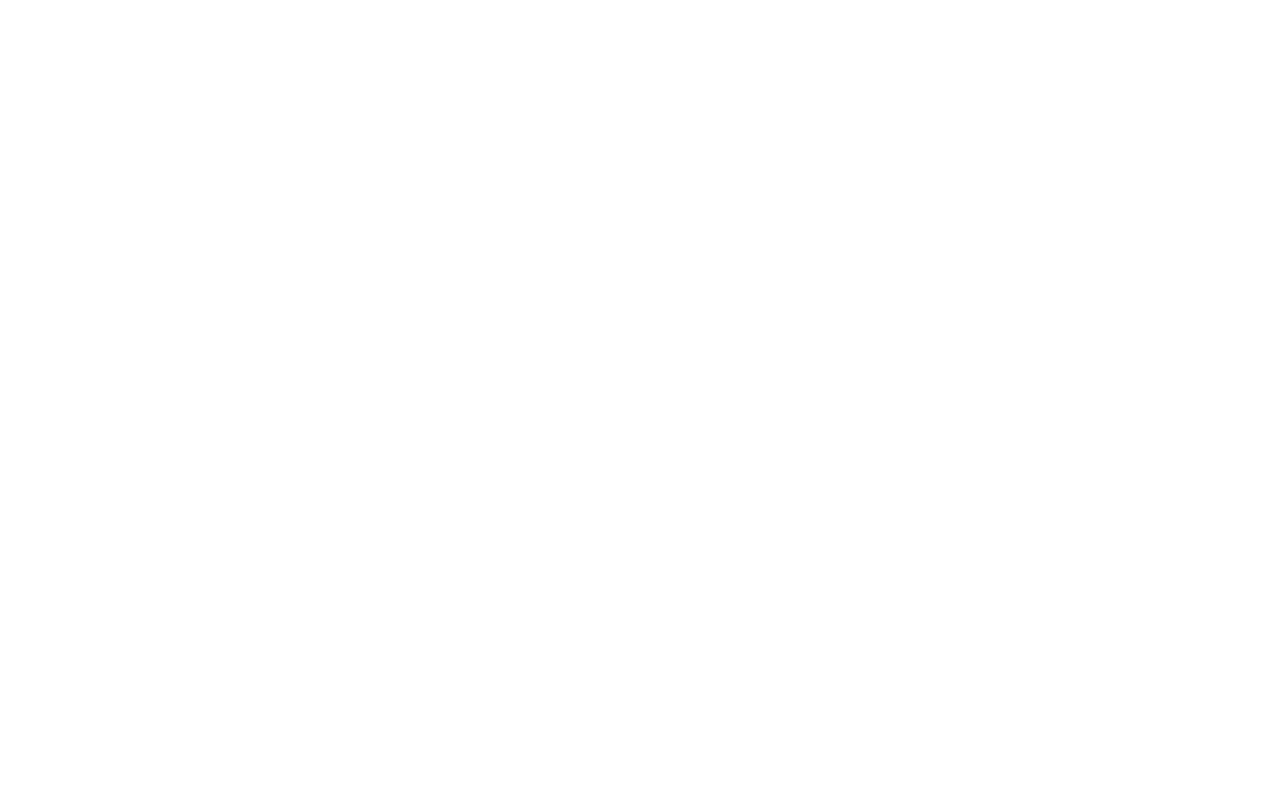
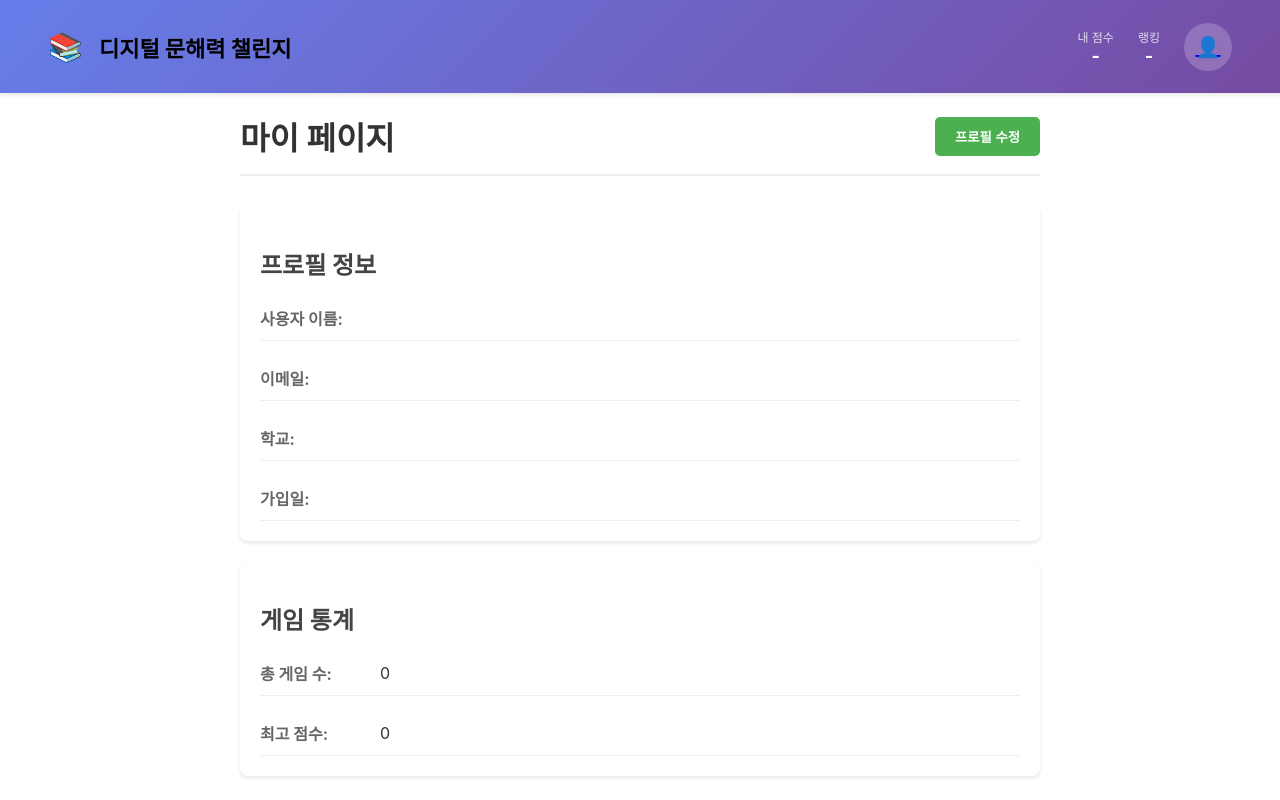
Before and after one commit to yejin0117/Rise_DLSY, a React (Create React App) app: page /#/mypage in a window 1280 px wide. Before the commit this address had no page. Shown: the top 800 px of the page. Built offline with nearby package versions, Linux system fonts and the light colour scheme; the HTML template or start-up script is replaced by a standard one.

Commit message:
Add MyPage component and implement login functionality with dummy data

```diff
--- a/src/App.js
+++ b/src/App.js
@@ -1,14 +1,24 @@
-import React, { useState } from 'react';
+import React, { useState, useEffect } from 'react';
 import { HashRouter as Router, Routes, Route } from 'react-router-dom';
 import Main from './js/Main';
 import Login from './js/Login';
 import SignUp from './js/SignUp';
 import Ranking from './js/Ranking';
+import MyPage from './js/MyPage';
 
 function App() {
   const [isLoggedIn, setIsLoggedIn] = useState(false);
 
-  const handleLoginSuccess = () => setIsLoggedIn(true);
+  useEffect(() => {
+    // 페이지 로드 시 로그인 상태 확인
+    const loggedIn = localStorage.getItem('isLoggedIn') === 'true';
+    setIsLoggedIn(loggedIn);
+  }, []);
+
+  const handleLoginSuccess = () => {
+    setIsLoggedIn(true);
+    localStorage.setItem('isLoggedIn', 'true');
+  };
 
   const t = {
     title: '로그인',
@@ -21,10 +31,11 @@ function App() {
   return (
     <Router>
       <Routes>
-        <Route path="/" element={<Main />} />
+        <Route path="/" element={<Main isLoggedIn={isLoggedIn} />} />
         <Route path="/login" element={<Login t={t} onLoginSuccess={handleLoginSuccess} />} />
         <Route path="/signup" element={<SignUp />} />
         <Route path="/ranking" element={<Ranking />} />
+        <Route path="/mypage" element={<MyPage />} />
       </Routes>
     </Router>
   );
--- a/src/css/Header.css
+++ b/src/css/Header.css
@@ -87,13 +87,16 @@
   width: 48px;
   height: 48px;
   background: rgba(255, 255, 255, 0.2);
-  border-radius: 50%;
+  border-radius: 100%;
   display: flex;
   align-items: center;
   justify-content: center;
   font-size: 20px;
 }
 
+.login-status{
+  background: rgba(255, 255, 255)
+}
 /* 반응형 디자인을 위한 미디어 쿼리 */
 @media (max-width: 1024px) {
   .container {
@@ -112,3 +115,8 @@
     padding: 0 12px;
   }
 }
+.profile-section-header {
+  display: flex;
+  align-items: center;
+  gap: 10px;
+}
--- a/src/css/Login.css
+++ b/src/css/Login.css
@@ -133,3 +133,9 @@ html {
         width: calc(100% - 2rem);
     }
 }
+.error-message {
+    color: #ff0000;
+    font-size: 14px;
+    margin-bottom: 10px;
+    text-align: center;
+}
--- /dev/null
+++ b/src/css/MyPage.css
@@ -0,0 +1,151 @@
+.mypage-container {
+    max-width: 800px;
+    margin: 0 auto;
+    padding: 20px;
+}
+
+.mypage-header {
+    display: flex;
+    justify-content: space-between;
+    align-items: center;
+    margin-bottom: 30px;
+    padding-bottom: 15px;
+    border-bottom: 2px solid #eee;
+}
+
+.mypage-header h1 {
+    margin: 0;
+    color: #333;
+}
+
+.header-buttons {
+    display: flex;
+    gap: 10px;
+}
+
+.profile-section,
+.stats-section {
+    background-color: #fff;
+    border-radius: 8px;
+    padding: 20px;
+    margin-bottom: 20px;
+    box-shadow: 0 2px 4px rgba(0, 0, 0, 0.1);
+}
+
+.profile-section h2,
+.stats-section h2 {
+    color: #444;
+    margin-bottom: 15px;
+    font-size: 1.5em;
+}
+
+.profile-info,
+.stats-info {
+    display: flex;
+    flex-direction: column;
+    gap: 15px;
+}
+
+.info-item,
+.stat-item {
+    display: flex;
+    align-items: center;
+    padding: 10px 0;
+    border-bottom: 1px solid #eee;
+}
+
+.info-item label,
+.stat-item label {
+    width: 120px;
+    font-weight: bold;
+    color: #666;
+}
+
+.info-item span,
+.stat-item span {
+    color: #333;
+}
+
+.actions-section {
+    display: flex;
+    justify-content: center;
+    margin-top: 30px;
+    gap: 20px;
+}
+
+.edit-profile-btn,
+.change-password-btn,
+.logout-btn {
+    padding: 10px 20px;
+    border: none;
+    border-radius: 5px;
+    cursor: pointer;
+    font-weight: bold;
+    transition: background-color 0.3s;
+}
+
+.edit-profile-btn {
+    background-color: #4CAF50;
+    color: white;
+}
+
+.edit-profile-btn:hover {
+    background-color: #45a049;
+}
+
+.change-password-btn {
+    background-color: #2196F3;
+    color: white;
+}
+
+.change-password-btn:hover {
+    background-color: #1976D2;
+}
+
+.logout-btn {
+    background-color: #ff4444;
+    color: white;
+}
+
+.logout-btn:hover {
+    background-color: #cc0000;
+}
+
+@media (max-width: 600px) {
+    .mypage-container {
+        padding: 10px;
+    }
+
+    .mypage-header {
+        flex-direction: column;
+        text-align: center;
+    }
+
+    .header-buttons {
+        width: 100%;
+        flex-direction: column;
+    }
+
+    .info-item,
+    .stat-item {
+        flex-direction: column;
+        align-items: flex-start;
+        gap: 5px;
+    }
+
+    .info-item label,
+    .stat-item label {
+        width: 100%;
+    }
+
+    .actions-section {
+        flex-direction: column;
+    }
+
+    .edit-profile-btn,
+    .change-password-btn,
+    .logout-btn {
+        width: 100%;
+        margin-bottom: 10px;
+    }
+}
--- a/src/js/Login.js
+++ b/src/js/Login.js
@@ -5,11 +5,36 @@ import Footer from './footer';
 import { FaEye, FaEyeSlash, FaTimes } from 'react-icons/fa';
 import { useNavigate } from 'react-router-dom';
 
+// 더미 사용자 데이터
+const DUMMY_USERS = [
+  {
+    id: 'test1',
+    password: 'test123',
+    username: '테스트유저1',
+    email: 'test1@example.com',
+    school:'안양고등학교',
+    joinDate: '2024-07-01',
+    totalGames: 15,
+    bestScore: 95
+  },
+  {
+    id: 'admin',
+    password: 'admin123',
+    username: '관리자',
+    email: 'admin@example.com',
+    school:'안양고등학교',
+    joinDate: '2024-06-01',
+    totalGames: 30,
+    bestScore: 100
+  }
+];
+
 function Login({ t, onLoginSuccess }) {
   const navigate = useNavigate();
   const [Id, setId] = useState('');
   const [password, setPassword] = useState('');
   const [showPassword, setShowPassword] = useState(false);
+  const [errorMessage, setErrorMessage] = useState('');
   const loginBoxRef = useRef(null);
   const [scrollPosition, setScrollPosition] = useState(0);
 
@@ -19,30 +44,39 @@ function Login({ t, onLoginSuccess }) {
         const scrollY = window.scrollY;
         const maxScroll = document.documentElement.scrollHeight - window.innerHeight;
         const scrollPercentage = scrollY / maxScroll;
-
-        // Calculate oscillation with reduced amplitude (20px)
         const oscillation = Math.sin(scrollPercentage * Math.PI * 2) * 20;
-
         setScrollPosition(oscillation);
       }
     };
 
     window.addEventListener('scroll', handleScroll);
-    handleScroll(); // Initial position
+    handleScroll();
 
     return () => window.removeEventListener('scroll', handleScroll);
   }, []);
 
   const handleLogin = (e) => {
     e.preventDefault();
+    setErrorMessage('');
+
     if (!Id || !password) {
-      alert('모든 필드를 입력해주세요.');
+      setErrorMessage('아이디와 비밀번호를 모두 입력해주세요.');
       return;
     }
 
-    // 로그인 처리 후 콜백 호출
-    console.log('로그인 성공');
-    onLoginSuccess(); // App에 알림
+    // 더미 데이터에서 사용자 확인
+    const user = DUMMY_USERS.find(user => user.id === Id && user.password === password);
+
+    if (user) {
+      // 로그인 성공
+      localStorage.setItem('isLoggedIn', 'true');
+      localStorage.setItem('currentUser', JSON.stringify(user));
+      onLoginSuccess();
+      navigate('/');
+    } else {
+      // 로그인 실패
+      setErrorMessage('아이디 또는 비밀번호가 올바르지 않습니다.');
+    }
   };
 
   const handleBack = () => {
@@ -70,8 +104,9 @@ function Login({ t, onLoginSuccess }) {
           </button>
           <form onSubmit={handleLogin}>
             <h2>{t.title}</h2>
+            {errorMessage && <div className="error-message">{errorMessage}</div>}
             <input
-              type="Id"
+              type="text"
               placeholder={t.Id}
               value={Id}
               onChange={(e) => setId(e.target.value)}
--- /dev/null
+++ b/src/js/MyPage.js
@@ -0,0 +1,95 @@
+import React, { useState, useEffect } from 'react';
+import { useNavigate } from 'react-router-dom';
+import '../css/MyPage.css';
+import Header from './header';
+import Footer from './footer';
+
+const MyPage = () => {
+    const navigate = useNavigate();
+    const [userData, setUserData] = useState({
+        username: '',
+        email: '',
+        joinDate: '',
+        totalGames: 0,
+        bestScore: 0
+    });
+
+    useEffect(() => {
+        const userDataStr = localStorage.getItem('currentUser');
+        if (userDataStr) {
+            const user = JSON.parse(userDataStr);
+            setUserData({
+                username: user.username,
+                email: user.email,
+                school: user.school,
+                joinDate: user.joinDate,
+                totalGames: user.totalGames,
+                bestScore: user.bestScore
+            });
+        }
+    }, []);
+
+    const handleLogout = () => {
+        localStorage.removeItem('isLoggedIn');
+        localStorage.removeItem('currentUser');
+        navigate('/');
+    };
+
+    return (
+        <>
+        <Header />
+        <div className="mypage-container">
+            <div className="mypage-header">
+                <h1>마이 페이지</h1>
+                <div className="header-buttons">
+                    <button className="edit-profile-btn">프로필 수정</button>
+                </div>
+            </div>
+
+            <div className="profile-section">
+                <h2>프로필 정보</h2>
+                <div className="profile-info">
+                    <div className="info-item">
+                        <label>사용자 이름:</label>
+                        <span>{userData.username}</span>
+                    </div>
+                    <div className="info-item">
+                        <label>이메일:</label>
+                        <span>{userData.email}</span>
+                    </div>
+                    <div className="info-item">
+                        <label>학교:</label>
+                        <span>{userData.school}</span>
+                    </div>
+                    <div className="info-item">
+                        <label>가입일:</label>
+                        <span>{userData.joinDate}</span>
+                    </div>
+                </div>
+            </div>
+
+            <div className="stats-section">
+                <h2>게임 통계</h2>
+                <div className="stats-info">
+                    <div className="stat-item">
+                        <label>총 게임 수:</label>
+                        <span>{userData.totalGames}</span>
+                    </div>
+                    <div className="stat-item">
+                        <label>최고 점수:</label>
+                        <span>{userData.bestScore}</span>
+                    </div>
+                </div>
+            </div>
+
+            <div className="actions-section">
+                <button className="change-password-btn">비밀번호 변경</button>
+                    <button className="logout-btn" onClick={handleLogout}>로그아웃</button>
+            </div>
+        </div>
+        <Footer />
+        </>
+    );
+};
+
+export default MyPage;
--- a/src/js/header.js
+++ b/src/js/header.js
@@ -1,14 +1,32 @@
 // header.js
-import React, { useState } from 'react';
+import React, { useState, useEffect } from 'react';
 import '../css/Header.css';
 import { Link, useNavigate } from 'react-router-dom';
 
-function Main() {
+function Header() {
   const navigate = useNavigate();
-  const [isLoggedIn, setIsLoggedIn] = useState(false); // 로그인 상태
-  const [modalVisible, setModalVisible] = useState(false);
-  const [modalTitle, setModalTitle] = useState('');
-  const [modalContent, setModalContent] = useState('');
+  const [isLoggedIn, setIsLoggedIn] = useState(false);
+  const [userData, setUserData] = useState(null);
+
+  useEffect(() => {
+    // 컴포넌트 마운트 시 로그인 상태 확인
+    const loggedIn = localStorage.getItem('isLoggedIn') === 'true';
+    setIsLoggedIn(loggedIn);
+
+    // 사용자 데이터 가져오기
+    const userDataStr = localStorage.getItem('currentUser');
+    if (userDataStr) {
+      setUserData(JSON.parse(userDataStr));
+    }
+  }, []);
+
+  const handleLogout = () => {
+    localStorage.removeItem('isLoggedIn');
+    localStorage.removeItem('currentUser');
+    setIsLoggedIn(false);
+    setUserData(null);
+    navigate('/');
+  };
 
   return (
     <>
@@ -23,25 +41,27 @@ function Main() {
             <div className="user-info-header">
               <div className="info-box">
                 <div className="info-label">내 점수</div>
-                <div className="info-value">1,250</div>
+                <div className="info-value">{userData ? userData.bestScore : '-'}</div>
               </div>
               <div className="info-box">
                 <div className="info-label">랭킹</div>
-                <div className="info-value">#42</div>
+                <div className="info-value">{userData ? '#23' : '-'}</div>
               </div>
-               <div className="profile-icon">
-                  {isLoggedIn ? (
-                    <span>👤</span>
-                  ) : (
-                    <Link to="/login">👤</Link>
-                  )}
-                </div>
+              <div className="profile-section-header">
+                {isLoggedIn ? (
+                  <>
+                    <Link to="/mypage" className="profile-icon login-status">👤</Link>
+                  </>
+                ) : (
+                  <Link to="/login" className="profile-icon">👤</Link>
+                )}
+              </div>
             </div>
           </div>
         </div>
       </header>
-      </>
+    </>
   );
 }
 
-export default Main;
+export default Header;
```
